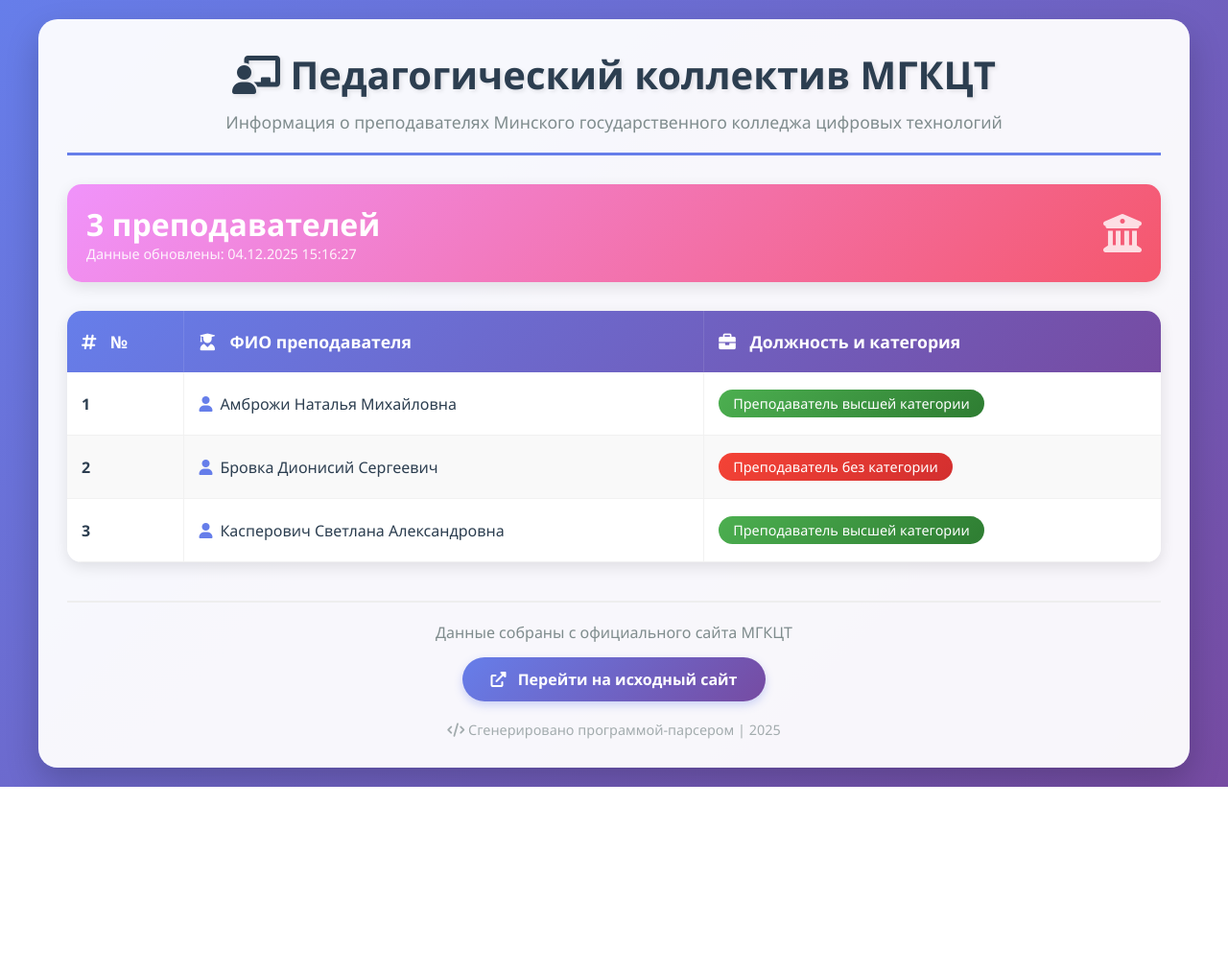
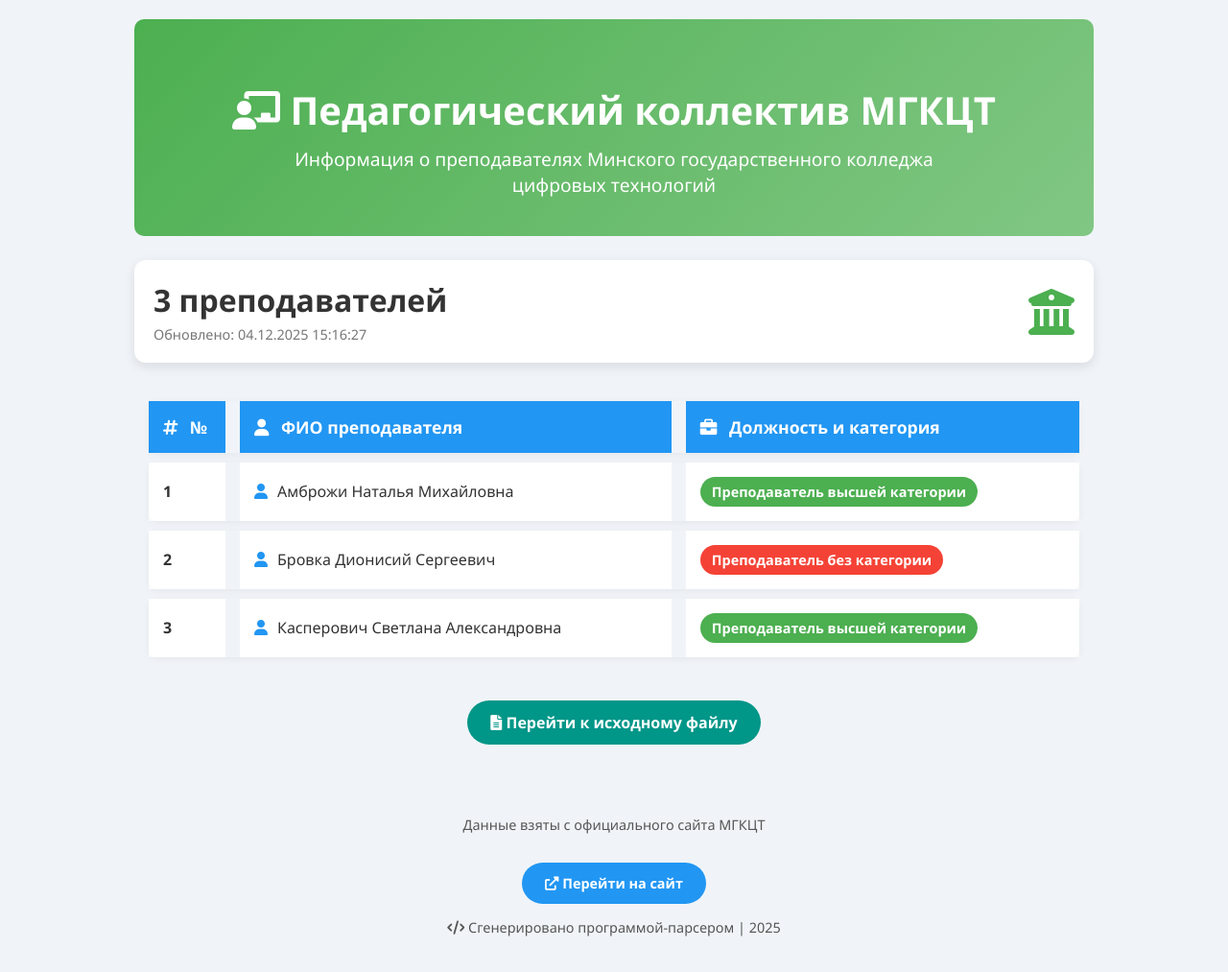
Before and after one commit to Kileyn-ann/ipo-lr-11, a plain HTML site: page index.html in a window 1280 px wide. Shown: the whole page at 96% size. Before the commit the page ends 820 px from the top, so only its background shows below. Drawn offline with Linux system fonts and the light colour scheme.

Commit message:
Update index.html

```diff
--- a/index.html
+++ b/index.html
@@ -1,280 +1,259 @@
 <!DOCTYPE html>
 <html lang="ru">
 <head>
-    <meta charset="UTF-8">
-    <meta name="viewport" content="width=device-width, initial-scale=1.0">
+<meta charset="UTF-8" />
+<meta name="viewport" content="width=device-width, initial-scale=1.0" />
 <title>Педагогический коллектив МГКЦТ</title>
+<!-- Font Awesome для иконок -->
+<link rel="stylesheet" href="https://cdnjs.cloudflare.com/ajax/libs/font-awesome/6.0.0/css/all.min.css" />
+
 <style>
-        * {
+/* Общие стили */
+body {
   margin: 0;
-            padding: 0;
-            box-sizing: border-box;
   font-family: 'Segoe UI', Tahoma, Geneva, Verdana, sans-serif;
+  background-color:#f0f4f8;
+  color: #333;
 }
 
-        body {
-            background: linear-gradient(135deg, #667eea 0%, #764ba2 100%);
-            min-height: 100vh;
+.container {
+  max-width: 1000px;
+  margin: 0 auto;
   padding: 20px;
 }
 
-        .container {
-            max-width: 1200px;
+/* Заголовок */
+.header {
+  text-align: center;
+  padding: 40px 20px;
+  background: linear-gradient(135deg, #4CAF50, #81C784);
+  border-radius: 10px;
+  color: white;
+}
+.header h1 {
+  font-size: 2.5em;
+  margin-bottom: 10px;
+}
+.header p {
+  font-size: 1.2em;
+  max-width: 700px;
   margin: 0 auto;
-            background: rgba(255, 255, 255, 0.95);
-            border-radius: 20px;
-            box-shadow: 0 15px 35px rgba(0, 0, 0, 0.2);
-            overflow: hidden;
-            padding: 30px;
 }
 
-        .header {
-            text-align: center;
-            margin-bottom: 30px;
-            padding-bottom: 20px;
-            border-bottom: 3px solid #667eea;
-        }
-
-        .header h1 {
-            color: #2c3e50;
-            font-size: 2.5em;
-            margin-bottom: 10px;
-            text-shadow: 2px 2px 4px rgba(0,0,0,0.1);
-        }
-
-        .header p {
-            color: #7f8c8d;
-            font-size: 1.1em;
-        }
-
-        .info-card {
-            background: linear-gradient(135deg, #f093fb 0%, #f5576c 100%);
-            color: white;
-            padding: 20px;
-            border-radius: 15px;
-            margin-bottom: 30px;
+/* Инфоблок с числом и датой */
+.info-box {
   display: flex;
   justify-content: space-between;
   align-items: center;
-            box-shadow: 0 5px 15px rgba(0,0,0,0.1);
+  margin-top: 25px;
+  background: #ffffff;
+  padding: 20px;
+  border-radius: 12px;
+  box-shadow: 0 4px 12px rgba(0,0,0,0.1);
+  transition: transform 0.3s, box-shadow 0.3s;
+}
+.info-box:hover {
+  box-shadow: 0 8px 24px rgba(0,0,0,0.2);
+  transform: translateY(-2px);
+}
+.stat {
+  font-size: 2em;
+  font-weight: bold;
+  color: #333;
+}
+.date {
+  margin-top: 5px;
+  font-size: 0.9em;
+  color: #777;
+}
+.info-icon {
+  font-size: 3em;
+  color: #4CAF50;
 }
 
-        .info-card .total {
-            font-size: 2em;
-            font-weight: bold;
+/* Таблица */
+.table-section {
+  margin-top: 30px;
+  overflow-x: auto;
+}
+table {
+  width: 100%;
+  border-collapse: separate;
+  border-spacing: 15px 10px;
+  font-family: 'Segoe UI', Tahoma, Geneva, Verdana, sans-serif;
+}
+thead {
+  background-color: #2196F3;
+  color: #fff;
+}
+th {
+  padding: 15px;
+  font-size: 1.1em;
+  font-weight: 600;
+  text-align: left;
+}
+th i {
+  margin-right: 8px;
+}
+tbody {
+  background: #fff;
+}
+tr {
+  border-radius: 8px;
+  box-shadow: 0 2px 8px rgba(0,0,0,0.05);
+  transition: background-color 0.3s, transform 0.3s;
+}
+tr:hover {
+  background-color: #e3f2fd;
+  transform: translateY(-2px);
+}
+td {
+  padding: 15px;
+  font-size: 1em;
+  vertical-align: middle;
+}
+td:first-child {
+  font-weight: 600;
+  width: 50px;
+}
+td i {
+  margin-right: 10px;
+  color: #2196F3;
 }
 
-        .info-card .date {
+/* Статусы */
+.badge {
+  display: inline-block;
+  padding: 6px 12px;
+  border-radius: 20px;
   font-size: 0.9em;
-            opacity: 0.9;
+  font-weight: 600;
+  color: white;
+}
+.high {
+  background-color: #4CAF50;
+}
+.medium {
+  background-color: #FF9800;
+}
+.low {
+  background-color: #F44336;
+}
+.other {
+  background-color: #9C27B0;
 }
 
-        .table-container {
-            overflow-x: auto;
-            border-radius: 15px;
-            box-shadow: 0 5px 15px rgba(0,0,0,0.1);
+/* Подвал */
+.footer {
+  margin-top: 40px;
+  padding: 20px;
+  text-align: center;
+  font-size: 0.9em;
+  color: #555;
+}
+.source-link {
+  display: inline-block;
+  margin-top: 15px;
+  background-color: #2196F3;
+  color: #fff;
+  padding: 12px 24px;
+  border-radius: 30px;
+  font-weight: 600;
+  text-decoration: none;
+  transition: background-color 0.3s, transform 0.3s;
+}
+.source-link:hover {
+  background-color: #0b7dda;
+  transform: translateY(-2px);
 }
 
-        table {
-            width: 100%;
-            border-collapse: collapse;
-            background: white;
+/* Стиль для кнопки перехода на исходный файл */
+.btn-source {
+  display: inline-block;
+  margin-top: 15px;
+  padding: 12px 24px;
+  background-color: #009688;
+  color: #fff;
+  border-radius: 30px;
+  font-weight: 600;
+  text-decoration: none;
+  font-size: 1em;
+  transition: background-color 0.3s, transform 0.3s;
 }
-
-        thead {
-            background: linear-gradient(135deg, #667eea 0%, #764ba2 100%);
-            color: white;
-        }
-
-        th {
-            padding: 20px 15px;
-            text-align: left;
-            font-weight: 600;
-            font-size: 1.1em;
-            border-right: 1px solid rgba(255,255,255,0.1);
-        }
-
-        th:last-child {
-            border-right: none;
-        }
-
-        th i {
-            margin-right: 10px;
-        }
-
-        tbody tr {
-            border-bottom: 1px solid #f1f1f1;
-            transition: all 0.3s ease;
-        }
-
-        tbody tr:hover {
-            background: linear-gradient(135deg, #fdfcfb 0%, #e2d1c3 100%);
+.btn-source:hover {
+  background-color: #00796b;
   transform: translateY(-2px);
-            box-shadow: 0 5px 15px rgba(0,0,0,0.1);
-        }
-
-        tbody tr:nth-child(even) {
-            background-color: #f9f9f9;
-        }
-
-        tbody tr:nth-child(even):hover {
-            background: linear-gradient(135deg, #fdfcfb 0%, #e2d1c3 100%);
-        }
-
-        td {
-            padding: 18px 15px;
-            color: #2c3e50;
-            font-size: 1em;
-            border-right: 1px solid #f1f1f1;
-        }
-
-        td:first-child {
-            font-weight: 600;
-            color: #2c3e50;
-        }
-
-        td:last-child {
-            border-right: none;
-        }
-
-        .post-badge {
-            display: inline-block;
-            padding: 5px 15px;
-            border-radius: 20px;
-            font-size: 0.9em;
-            font-weight: 500;
-            text-align: center;
-            min-width: 150px;
-        }
-
-        .post-high {
-            background: linear-gradient(135deg, #4CAF50 0%, #2E7D32 100%);
-            color: white;
-        }
-
-        .post-medium {
-            background: linear-gradient(135deg, #FF9800 0%, #F57C00 100%);
-            color: white;
-        }
-
-        .post-low {
-            background: linear-gradient(135deg, #f44336 0%, #d32f2f 100%);
-            color: white;
-        }
-
-        .post-other {
-            background: linear-gradient(135deg, #9C27B0 0%, #7B1FA2 100%);
-            color: white;
-        }
-
-        .footer {
-            margin-top: 40px;
-            text-align: center;
-            padding-top: 20px;
-            border-top: 2px solid #eee;
-            color: #7f8c8d;
-        }
-
-        .source-link {
-            display: inline-block;
-            background: linear-gradient(135deg, #667eea 0%, #764ba2 100%);
-            color: white;
-            padding: 12px 30px;
-            border-radius: 25px;
-            text-decoration: none;
-            font-weight: 600;
-            margin-top: 15px;
-            transition: all 0.3s ease;
-            box-shadow: 0 4px 10px rgba(102, 126, 234, 0.3);
-        }
-
-        .source-link:hover {
-            transform: translateY(-3px);
-            box-shadow: 0 6px 15px rgba(102, 126, 234, 0.4);
-        }
-
-        .source-link i {
-            margin-right: 8px;
-        }
-
-        @media (max-width: 768px) {
-            .container {
-                padding: 15px;
-            }
-
-            th, td {
-                padding: 12px 8px;
-                font-size: 0.9em;
-            }
-
-            .header h1 {
-                font-size: 1.8em;
-            }
-
-            .info-card {
-                flex-direction: column;
-                gap: 10px;
-                text-align: center;
-            }
 }
 </style>
-    <link rel="stylesheet" href="https://cdnjs.cloudflare.com/ajax/libs/font-awesome/6.0.0/css/all.min.css">
 </head>
 <body>
+
 <div class="container">
+
+  <!-- Заголовок -->
   <div class="header">
     <h1><i class="fas fa-chalkboard-teacher"></i> Педагогический коллектив МГКЦТ</h1>
     <p>Информация о преподавателях Минского государственного колледжа цифровых технологий</p>
   </div>
 
-        <div class="info-card">
+  <!-- Инфо-блок -->
+  <div class="info-box">
     <div>
-                <div class="total">3 преподавателей</div>
-                <div class="date">Данные обновлены: 04.12.2025 15:16:27</div>
+      <div class="stat">3 преподавателей</div>
+      <div class="date">Обновлено: 04.12.2025 15:16:27</div>
     </div>
-            <div>
-                <i class="fas fa-university" style="font-size: 2.5em; opacity: 0.8;"></i>
+    <div class="info-icon">
+      <i class="fas fa-university"></i>
     </div>
   </div>
 
-        <div class="table-container">
+  <!-- Таблица -->
+  <div class="table-section">
     <table>
       <thead>
         <tr>
           <th><i class="fas fa-hashtag"></i> №</th>
-                        <th><i class="fas fa-user-graduate"></i> ФИО преподавателя</th>
+          <th><i class="fas fa-user"></i> ФИО преподавателя</th>
           <th><i class="fas fa-briefcase"></i> Должность и категория</th>
         </tr>
       </thead>
       <tbody>
         <tr>
           <td>1</td>
-                        <td><i class="fas fa-user" style="color: #667eea; margin-right: 8px;"></i>Амброжи Наталья Михайловна</td>
-                        <td><span class="post-badge post-high">Преподаватель высшей категории</span></td>
+          <td><i class="fas fa-user"></i>Амброжи Наталья Михайловна</td>
+          <td><span class="badge high">Преподаватель высшей категории</span></td>
         </tr>
         <tr>
           <td>2</td>
-                        <td><i class="fas fa-user" style="color: #667eea; margin-right: 8px;"></i>Бровка Дионисий Сергеевич</td>
-                        <td><span class="post-badge post-low">Преподаватель без категории</span></td>
+          <td><i class="fas fa-user"></i>Бровка Дионисий Сергеевич</td>
+          <td><span class="badge low">Преподаватель без категории</span></td>
         </tr>
         <tr>
           <td>3</td>
-                        <td><i class="fas fa-user" style="color: #667eea; margin-right: 8px;"></i>Касперович Светлана Александровна</td>
-                        <td><span class="post-badge post-high">Преподаватель высшей категории</span></td>
+          <td><i class="fas fa-user"></i>Касперович Светлана Александровна</td>
+          <td><span class="badge high">Преподаватель высшей категории</span></td>
         </tr>
       </tbody>
     </table>
   </div>
 
+  <!-- Кнопка перехода на исходный файл -->
+  <div style="text-align: center; margin-top: 20px;">
+    <a href="original-file.html" target="_blank" class="btn-source">
+      <i class="fas fa-file-alt"></i> Перейти к исходному файлу
+    </a>
+  </div>
+
+  <!-- Подвал -->
   <div class="footer">
-            <p>Данные собраны с официального сайта МГКЦТ</p>
-            <a href="https://mgkct.minskedu.gov.by/о-колледже/педагогический-коллектив" class="source-link" target="_blank">
-                <i class="fas fa-external-link-alt"></i> Перейти на исходный сайт
+    <p>Данные взяты с официального сайта МГКЦТ</p>
+    <a href="https://mgkct.minskedu.gov.by/о-колледже/педагогический-коллектив" target="_blank" class="source-link">
+      <i class="fas fa-external-link-alt"></i> Перейти на сайт
     </a>
-            <p style="margin-top: 20px; font-size: 0.9em; opacity: 0.7;">
-                <i class="fas fa-code"></i> Сгенерировано программой-парсером | 2025
-            </p>
+    <p style="margin-top: 15px;"> <i class="fas fa-code"></i> Сгенерировано программой‑парсером | 2025</p>
   </div>
+
 </div>
+
 </body>
 </html>
```
Lines whose indentation alone changed are shown as unchanged.
